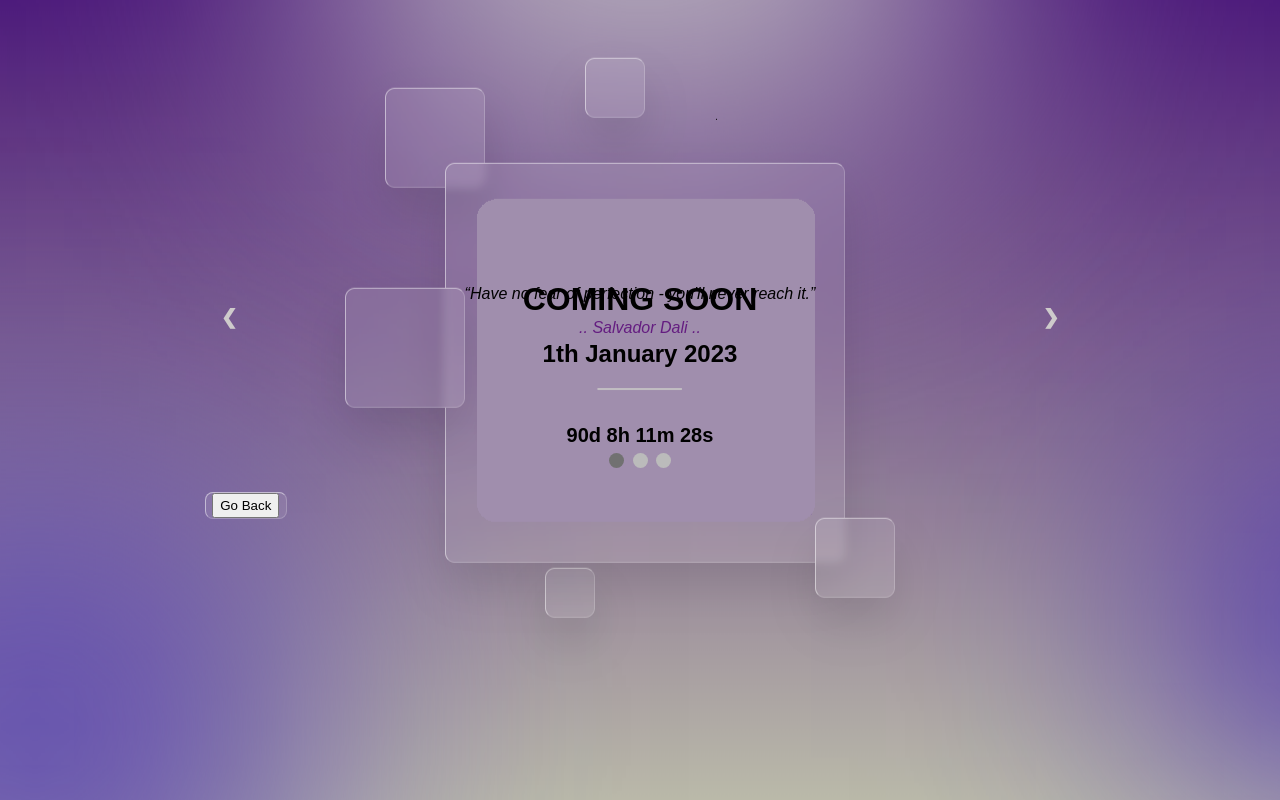
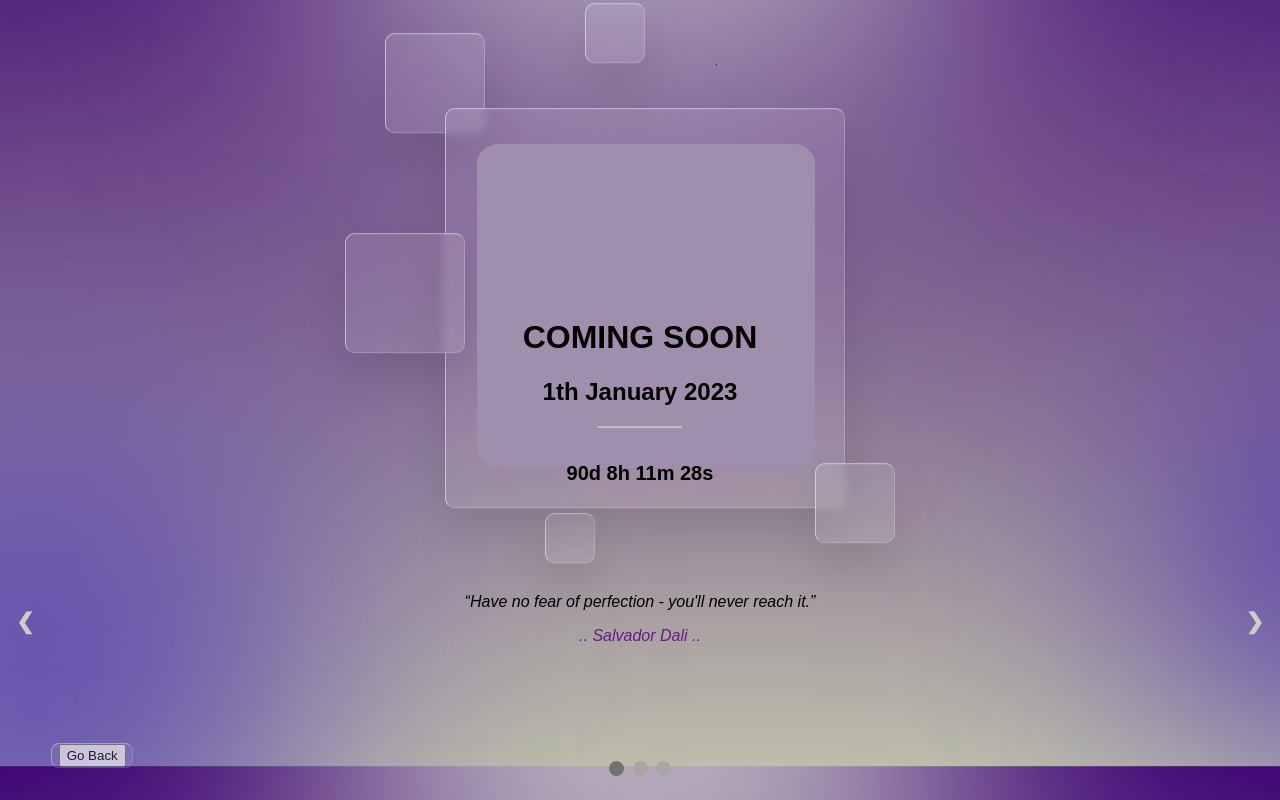
Before and after one commit to MariteAdijane/DialogsAB_JavaScript, a website: page Darbs202210/ComingSoon.html in a window 1280 px wide. Drawn offline with Linux system fonts and the light colour scheme.

Commit message:
coming soon izvietojums

```diff
--- a/Darbs202210/styleComingSoon.css
+++ b/Darbs202210/styleComingSoon.css
@@ -3,18 +3,18 @@ https://www.codewithrandom.com/2022/09/09/glassmorphism-login-form-html-css-glas
 
 body {
     height: 100%;
-    margin: 16%;
-    padding: 0;
-    box-sizing: border-box;
+    width: 100%;
+    margin: 48%;
     font-family: "Poppins", sans-serif;
     background-image: url(./images/font.png);
     background-position: center;
     position: relative;
   }
 
+
   /*Centrs*/
   .middle {
-    position: absolute;
+    position: fixed;
     top: 50%;
     left: 50%;
     transform: translate(-50%, -50%);
@@ -33,8 +33,10 @@ body {
   /* Slideshow container */
 
 .slideshow-container {
-  position: relative;
-  background: transparent 50%;
+  position: fixed;
+  left: 0;
+  bottom: 0%;
+  width: 100%;
 
 }
 /* Slides */
@@ -48,13 +50,13 @@ body {
 .prev, .next {
   cursor: pointer;
   position: absolute;
-  top: 50%;
+  top: 35%;
   width: auto;
-  margin-top: -30px;
+  margin-top: -20px;
   padding: 16px;
   color: rgb(206, 203, 203);
   font-weight: bold;
-  font-size: 20px;
+  font-size: 22px;
   border-radius: 0 3px 3px 0;
   user-select: none;
 }
@@ -85,7 +87,7 @@ body {
   height: 15px;
   width: 15px;
   margin: 0 2px;
-  background-color: #bbb;
+  background-color: rgb(170, 164, 164);
   border-radius: 50%;
   display: inline-block;
   transition: background-color 0.6s ease;
@@ -111,13 +113,16 @@ q {font-style: italic;}
 .button {
   width: 80px;
   display: flex;
-  min-height: 25px;
+  min-height: 23px;
   border-radius: 8px;
   align-items: left;
-  background-color: transparent;
+  opacity: 0.7;
   justify-content: center;
   background: rgba(242, 236, 236, 0.1);
   border: 1px solid rgba(255, 255, 255, 0.5);
   border-right: 1px solid rgba(255, 255, 255, 0.2);
   border-bottom: 1px solid rgba(255, 255, 255, 0.2);
+  position: fixed;
+  left: 4%;
+  bottom: 4%;
 }
```
Also changed, not shown: Darbs202210/ComingSoon.html (+2 -2 lines).
